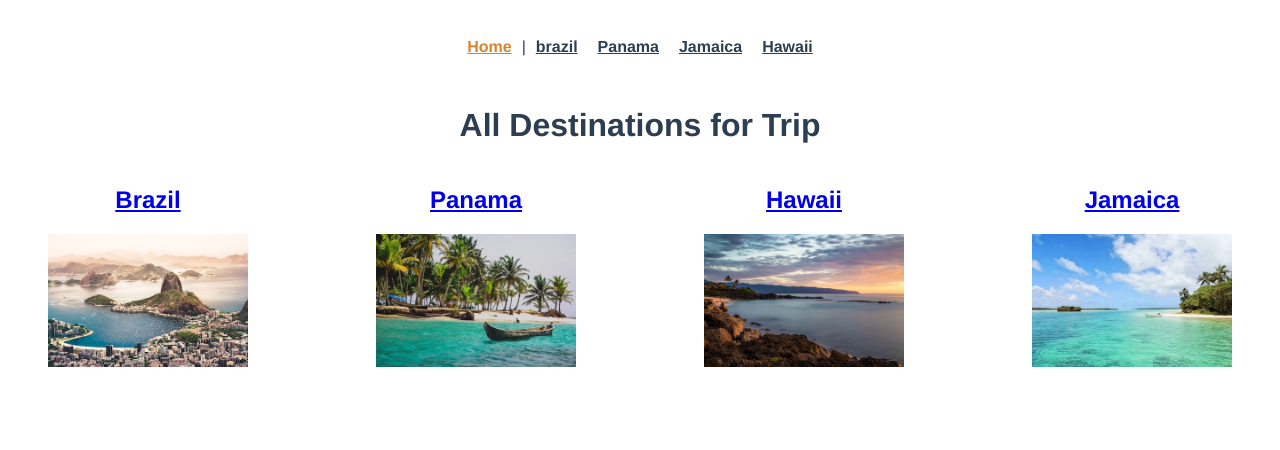
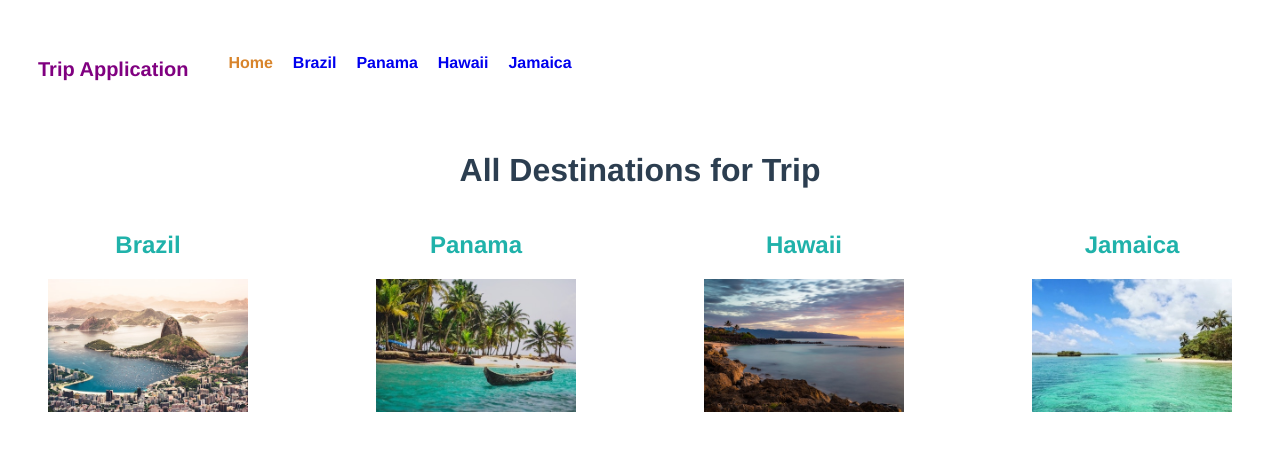
Before and after one commit to atishbagate/vue-router, a Vue app: page /#/ in a window 1280 px wide. Shown: the top 450 px of the page. Built offline with nearby package versions, Linux system fonts and the light colour scheme.

Commit message:
In this lesson, we learn how to re-render components when Vue Router params of the same route changes.
We learn about the special key attribute of the router-view and refactor TheNavigation component to use dynamic routes.

```diff
--- a/src/App.vue
+++ b/src/App.vue
@@ -1,7 +1,7 @@
 <template>
   <div id="app">
     <TheNavigation />
-    <router-view />
+    <router-view :key="$route.path" />
     <!-- <Home /> -->
   </div>
 </template>
--- a/src/components/TheNavigation.vue
+++ b/src/components/TheNavigation.vue
@@ -1,17 +1,39 @@
 <template>
   <nav id="nav">
-    <router-link to="/">Home</router-link> |
-    <router-link to="/Brazil">brazil</router-link>
-    <router-link to="/Panama">Panama</router-link>
-    <router-link to="/Jamaica">Jamaica</router-link>
-    <router-link to="/Hawaii">Hawaii</router-link>
+    <p class="logo">Trip Application</p>
+    <ul class="nav-links">
+      <li class="links">
+        <router-link to="/"> Home </router-link>
+      </li>
+      <li
+        v-for="destination in destinations"
+        :key="destination.name"
+        class="links"
+      >
+        <router-link
+          :to="{ name: 'DestinationDetails', params: { id: destination.id } }"
+        >
+          {{ destination.name }}
+        </router-link>
+      </li>
+    </ul>
   </nav>
 </template>
+<script>
+import store from "@/store";
+export default {
+  data() {
+    return {
+      destinationId: this.$route.params.id,
+      destinations: store.destinations,
+    };
+  },
+};
+</script>
+
 <style scoped>
 #nav {
   display: flex;
-  align-items: center;
-  justify-content: center;
 }
 
 #nav {
@@ -20,8 +42,8 @@
 
 #nav a {
   font-weight: bold;
-  color: #2c3e50;
-  padding: 0 10px;
+  text-decoration: none;
+  font-weight: bold;
 }
 
 /* vue-school-active-class this is the class
@@ -29,4 +51,19 @@
 #nav a.vue-school-active-class {
   color: #d8842b;
 }
+.nav-links {
+  display: flex;
+}
+.links {
+  padding-right: 20px;
+  list-style: none;
+}
+.links:hover {
+  text-decoration: underline;
+}
+.logo {
+  font-size: 20px;
+  color: purple;
+  font-weight: bold;
+}
 </style>
--- a/src/router/index.js
+++ b/src/router/index.js
@@ -9,39 +9,6 @@
     path: "/",
     name: "Home",
     component: Home,
-  },
-  {
-    path: "/about",
-    name: "About",
-    // route level code-splitting
-    // this generates a separate chunk (about.[hash].js) for this route
-    // which is lazy-loaded when the route is visited.
-    component: () =>
-      import(/* webpackChunkName: "about" */ "../views/About.vue"),
-  },
-  {
-    path: "/Brazil",
-    name: "Brazil",
-    component: () =>
-      import(/*webpackChunkName: "Brazil"*/ "../views/Brazil.vue"),
-  },
-  {
-    path: "/Panama",
-    name: "Panama",
-    component: () =>
-      import(/*webpackChunkName: "Panama"*/ "../views/Panama.vue"),
-  },
-  {
-    path: "/Jamaica",
-    name: "Jamaica",
-    component: () =>
-      import(/*webpackChunkName: "Jamaica"*/ "../views/Jamaica.vue"),
-  },
-  {
-    path: "/Hawaii",
-    name: "Hawaii",
-    component: () =>
-      import(/*webpackChunkName: "Hawaii"*/ "../views/Hawaii.vue"),
   },
   {
     // :id declares the dynamic content from the path
--- a/src/views/About.vue
+++ /dev/null
@@ -1,5 +0,0 @@
-<template>
-  <div class="about">
-    <h1>This is an about page</h1>
-  </div>
-</template>
--- a/src/views/Brazil.vue
+++ /dev/null
@@ -1,7 +0,0 @@
-<template>
-    <div>
-        <h2>
-           Brazil
-        </h2>
-    </div>
-</template>
--- a/src/views/Hawaii.vue
+++ /dev/null
@@ -1,7 +0,0 @@
-<template>
-    <div>
-        <h2>
-           Hawaii
-        </h2>
-    </div>
-</template>
--- a/src/views/Home.vue
+++ b/src/views/Home.vue
@@ -50,4 +50,12 @@
   display: flex;
   justify-content: space-between;
 }
+a {
+  color: lightseagreen;
+  text-decoration: none;
+}
+a:hover,
+a:visited {
+  text-decoration: underline;
+}
 </style>
--- a/src/views/Jamaica.vue
+++ /dev/null
@@ -1,7 +0,0 @@
-<template>
-    <div>
-        <h2>
-           Jamaica
-        </h2>
-    </div>
-</template>
--- a/src/views/Panama.vue
+++ /dev/null
@@ -1,7 +0,0 @@
-<template>
-    <div>
-        <h2>
-           Panama
-        </h2>
-    </div>
-</template>
```
